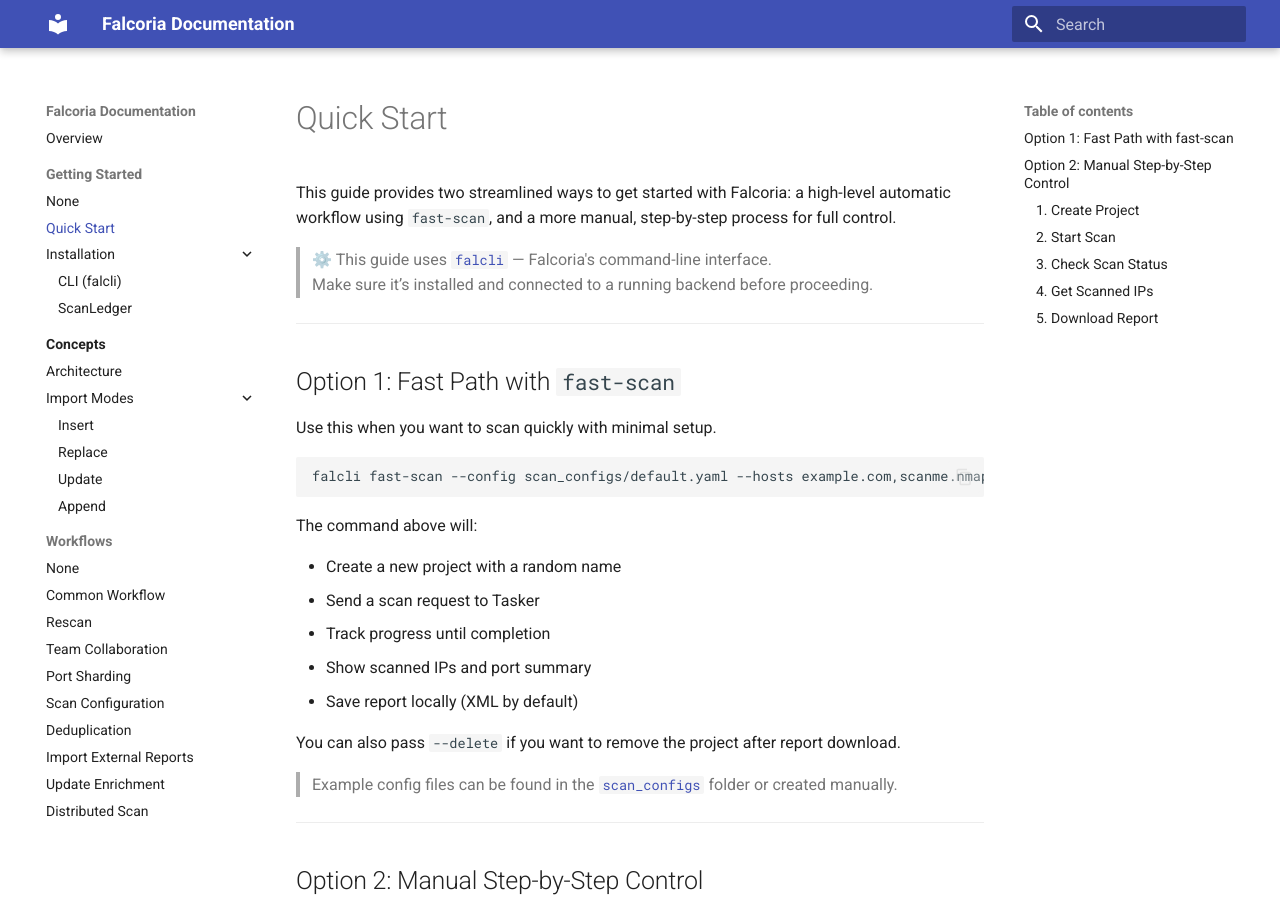
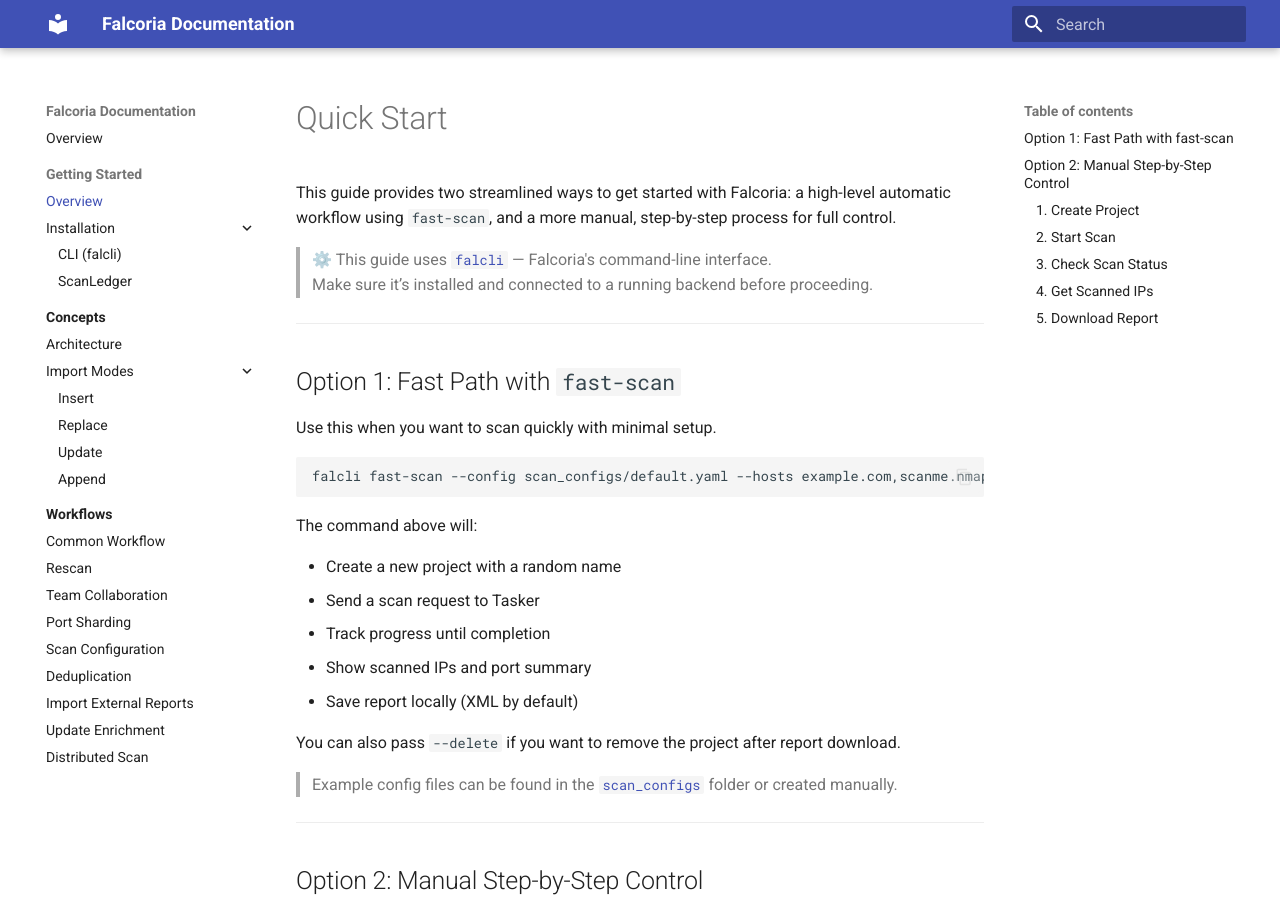
Before and after one commit to Falcoria/falcoria-docs, an MkDocs documentation site: the page built from docs/quick-start.md, in a window 1280 px wide and 900 px high. Built offline with MkDocs 1.6.1 and Material for MkDocs 9.7.7, drawn with Linux system fonts in a browser that asks for light colours.

Commit message:
readthedocs

```diff
--- a/mkdocs.yml
+++ b/mkdocs.yml
@@ -23,25 +23,24 @@
   - Overview: index.md
 
   - Getting Started:
-      - getting-started/index.md
-      - Quick Start: quick-start.md
+      - Overview: quick-start.md
       - Installation:
-          - installation/index.md
+          - Overview: installation/index.md
           - CLI (falcli): installation/falcli.md
           - ScanLedger: installation/scanledger.md
 
   - Concepts:
-      - concepts/index.md
+      - Overview: concepts/index.md
       - Architecture: architecture.md
       - Import Modes:
-          - import-modes/index.md
+          - Overview: import-modes/index.md
           - Insert: import-modes/insert.md
           - Replace: import-modes/replace.md
           - Update: import-modes/update.md
           - Append: import-modes/append.md
 
   - Workflows:
-      - workflows/index.md
+      - Overview: use-cases/index.md
       - Common Workflow: use-cases/common-workflow.md
       - Rescan: use-cases/rescan.md
       - Team Collaboration: use-cases/team-collaboration.md
```
